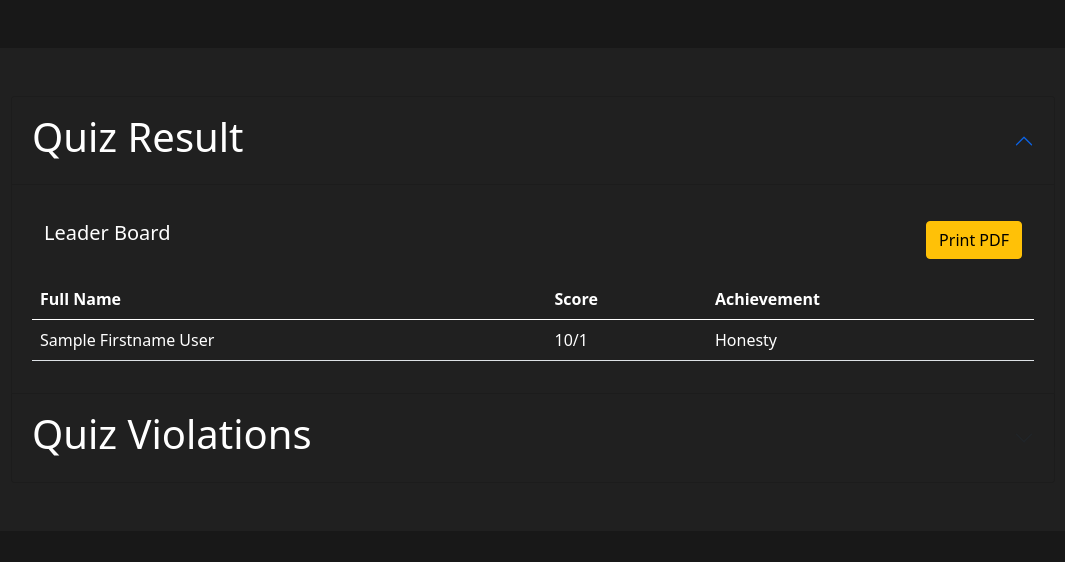
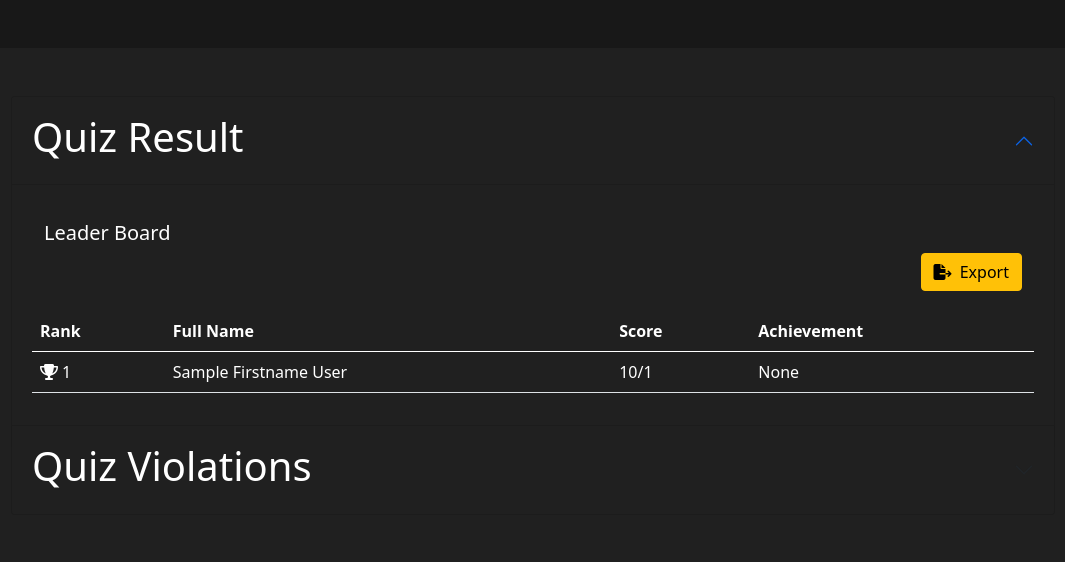
Before and after one commit to henzelss/QuizGuard, a Python web app: template website/templates/result.html in a window 1280 px wide, after a click on "Quiz Result". Shown: the part 62-624 px from the top of the page, without its empty margins (107-1172 px from the left). Run offline with Jinja, Linux system fonts and the light colour scheme; the template is opened without the code that fills it: most values are stand-ins (such as "Sample title", 1, 10 or a date in 2020); some libraries are stand-ins or nearby versions.

Commit message:
adding export mdule on result

```diff
--- a/website/templates/result.html
+++ b/website/templates/result.html
@@ -17,8 +17,14 @@
                           <tr>
                               <div class="row">
                                   <div class="col"><h5>Leader Board</h5></div>
-                                    <div class="col d-flex justify-content-end"><button class="btn btn-warning d-print-none" >Print PDF</button></div>
+                                  <!-- <div class="col d-flex justify-content-end"><button class="btn btn-warning d-print-none" >Print PDF</button></div> -->
+                                  <div class="d-flex justify-content-end">
+                                    <button type="button" class="btn btn-warning d-print-none" data-bs-toggle="modal" data-bs-target="#ExportModal">
+                                      <i class="fa-solid fa-file-export me-1"></i> Export
+                                    </button>
                                   </div>
+                              </div>
+                              <th scope="col">Rank</th>
                               <th scope="col">Full Name</th>
                               <th scope="col">Score</th>
                               <th scope="col">Achievement</th>
@@ -27,9 +33,16 @@
                       <tbody>
                             {% for student in students %}
                               <tr>
+                                  {% if loop.index == 1 %}
+                                    <td><i class="fa-solid fa-trophy me-1"></i>{{ loop.index }}</td>
+                                  {% elif loop.index == 2 %}
+                                    <td><i class="fa-solid fa-medal me-2"></i>{{ loop.index }}</td>
+                                  {% elif loop.index == 3 %}
+                                    <td><i class="fa-solid fa-award me-2"></i>{{ loop.index }}</td>
+                                  {% endif %}
                                   <td>{{ student.firstname|title }}&nbsp;{{ student.lastname|title }}</td>
                                   <td>{{ student.score}}/{{total_score}}</td>
-                                    <td>Honesty</td>
+                                  <td>None</td>
                               </tr>
                             {% endfor %}
                       </tbody>
@@ -57,14 +70,14 @@
                           </tr>
                       </thead>
                       <tbody>
-                            {% for violation in violations %}
+                          {% for violators in violations %}
                               <tr>
-                                    <td>{{ violation.user_id }}</td>
-                                    <td>Full name</td>
-                                    <td>{{ violation.detected }}</td>
-                                    <td>{{ violation.phone_detected }}</td>
-                                    <td>{{ violation.focus }}</td>
-                                    <td>{{ violation.switch_tabs }}</td>
+                                  <td>{{ violators.id }}</td>
+                                  <td>{{ violators.firstname|title }}&nbsp;{{ violators.lastname|title }}</td>
+                                  <td>{{ violators.laptop }}</td>
+                                  <td>{{ violators.phone }}</td>
+                                  <td>{{ violators.head_pose }}</td>
+                                  <td>{{ violators.switch_tabs }}</td>
                               </tr>
                           {% endfor %}
                       </tbody>
@@ -75,7 +88,33 @@
       </div>
   </div>
 
-    <script>
+  <!-- Modal -->
+  <div class="modal fade d-print-none" id="ExportModal" tabindex="-1" aria-labelledby="ExportModalLabel" aria-hidden="true">
+    <div class="modal-dialog d-print-none bg-night rounded">
+      <div class="modal-content d-print-none bg-night">
+        <div class="modal-header d-print-none bg-night">
+          <h5 class="modal-title" id="ExportModalLabel">Export</h5>
+          <button type="button" class="btn-close bg-danger" data-bs-dismiss="modal" aria-label="Close"></button>
+        </div>
+        <div class="modal-body d-print-none bg-night">
+          <div class="row">
+              <div class="col-2">
+                <p class="text-start">Export</p>
+              </div>
+              <div class="col-9">
+                  <a href="#" class="btn btn-success"><i class="fa-solid fa-file-csv me-1"></i>Top 5</a>
+                  <a href="#" class="btn btn-success"><i class="fa-solid fa-file-csv me-1"></i>Top 10</a>
+                  <a href="#" class="btn btn-success"><i class="fa-solid fa-file-csv me-1"></i>All</a>
+              </div>
+          </div>
+        </div>
+      </div>
+    </div>
+  </div>
+
+
+  <!-- <i class="fa-solid fa-file-csv me-1"></i> -->
+    <!-- <script>
       document.querySelector(".btn-warning").addEventListener("click", function() {
       printTable();
     });
@@ -89,5 +128,5 @@
       // {
       //   window.history.pushState(null, null, location.href);
       // };
-  </script>
+  </script> -->
 {% endblock %}
```
Lines whose indentation alone changed are shown as unchanged.
